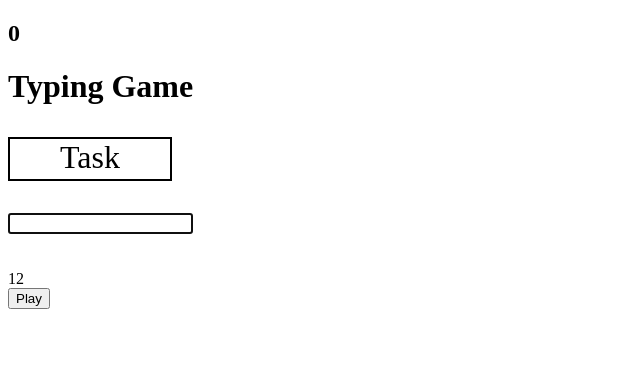
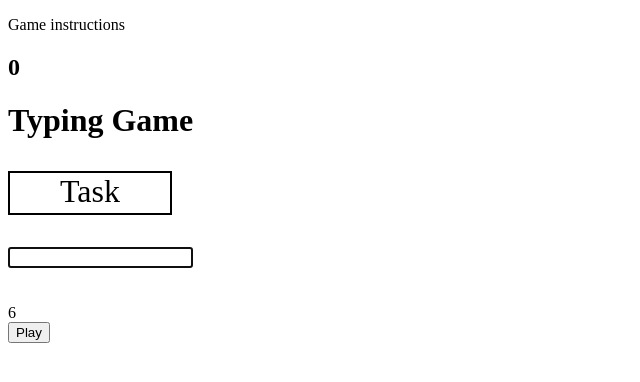
Before and after one commit to weskeiser/Typing-Game, a React (Create React App) app: page / in a window 1280 px wide. Shown: the top 382 px of the page, without its empty margins (0-640 px from the left). Built offline with nearby package versions, Linux system fonts and the light colour scheme.

Commit message:
progres backup

```diff
--- a/src/App.tsx
+++ b/src/App.tsx
@@ -1,4 +1,4 @@
-import React, { useState, useEffect, useRef } from 'react';
+import { useState, useEffect, useRef } from 'react';
 import './styles/App.css';
 
 import TextInput from './modules/TextInput/TextInput';
@@ -7,6 +7,7 @@ import ProgressDisplay from './modules/ProgressDisplay/ProgressDisplay';
 import TimerButton from './modules/TimerButton/TimerButton';
 
 import updateTask from './functions/updateTask';
+import StatusMessage from './modules/StatusMessage/StatusMessage';
 
 const characterDatabase = [1, 2, 3, 4, 5];
 
@@ -17,10 +18,11 @@ function App() {
   const [textInputValue, setTextInputValue] = useState('');
   const [textInputInactive, setTextInputInactive] = useState(false);
   const [taskLength, setTaskLength] = useState(4);
-  const [taskTimer, setTaskTimer] = useState(12);
+  const [taskTimer, setTaskTimer] = useState(6);
   const [timeRemaining, setTimeRemaining] = useState(taskTimer);
   const [intervalId, setIntervalId] = useState(0);
   const [currentlyPlaying, setCurrentlyPlaying] = useState(false);
+  const [gameStatus, setGameStatus] = useState('');
 
   // Refs
   const textInputRef = useRef();
@@ -40,22 +42,15 @@ function App() {
     }
   }, [textInputValue]);
 
-  function startCountdown() {
-    const countdown = setInterval(() => {
-      setTimeRemaining((timeRemaining) => timeRemaining - 1);
-    }, 1000);
-    setIntervalId(countdown);
-  }
-
   return (
     <>
-      <ProgressDisplay
-        progress={progress}
-        setProgress={setProgress}
-        characterDatabase={characterDatabase}
-        setTextInputValue={setTextInputValue}
-        setDisplayText={setDisplayText}
+      <StatusMessage
+        timeRemaining={timeRemaining}
+        intervalId={intervalId}
+        taskTimer={taskTimer}
+        gameStatus={gameStatus}
       />
+      <ProgressDisplay progress={progress} />
       <h1>Typing Game</h1>
       <TaskDisplay currentTask={displayText} />
       <TextInput
@@ -71,7 +66,6 @@ function App() {
         characterDatabase={characterDatabase}
         setDisplayText={setDisplayText}
         setTextInputValue={setTextInputValue}
-        TextInput={TextInput}
         textInputRef={textInputRef}
         setTextInputInactive={setTextInputInactive}
         taskLength={taskLength}
@@ -81,9 +75,10 @@ function App() {
         setTimeRemaining={setTimeRemaining}
         intervalId={intervalId}
         setIntervalId={setIntervalId}
-        startCountdown={startCountdown}
         currentlyPlaying={currentlyPlaying}
         setCurrentlyPlaying={setCurrentlyPlaying}
+        setGameStatus={setGameStatus}
+        gameStatus={gameStatus}
       />
     </>
   );
--- a/src/functions/startCountdown.tsx
+++ b/src/functions/startCountdown.tsx
@@ -1,9 +1,4 @@
-const startCountdown = (
-  setInterval,
-  setTimeRemaining,
-  timeRemaining,
-  setIntervalId
-) => {
+const startCountdown = (setTimeRemaining, setIntervalId) => {
   const countdown = setInterval(() => {
     setTimeRemaining((timeRemaining) => timeRemaining - 1);
   }, 1000);
--- a/src/modules/ProgressDisplay/ProgressDisplay.tsx
+++ b/src/modules/ProgressDisplay/ProgressDisplay.tsx
@@ -1,5 +1,5 @@
-const ProgressDisplay = (props) => {
-  return <h2>{props.progress}</h2>;
+const ProgressDisplay = ({ progress }) => {
+  return <h2>{progress}</h2>;
 };
 
 export default ProgressDisplay;
--- /dev/null
+++ b/src/modules/StatusMessage/StatusMessage.tsx
@@ -0,0 +1,17 @@
+const StatusMessage = ({
+  timeRemaining,
+  intervalId,
+  taskTimer,
+  gameStatus,
+}) => {
+  const statusHandler = () => {
+    // if (timeRemaining === taskTimer && !intervalId) {
+    //   return 'Game instructions';
+    // }
+    return gameStatus === 'Over' ? 'Results' : 'Game instructions';
+  };
+
+  return <p>{statusHandler()}</p>;
+};
+
+export default StatusMessage;
--- a/src/modules/TextInput/TextInput.tsx
+++ b/src/modules/TextInput/TextInput.tsx
@@ -1,18 +1,21 @@
 import { forwardRef } from 'react';
 
-let TextInput = (props, textInputRef) => {
+let TextInput = (
+  { setTextInputValue, textInputValue, readOnly },
+  textInputRef
+) => {
   const handleTextInput = (e) => {
-    props.setTextInputValue(e.target.value);
+    setTextInputValue(e.target.value);
   };
 
   return (
     <input
       ref={textInputRef}
       type="text"
-      value={props.textInputValue}
+      value={textInputValue}
       onInput={handleTextInput}
       autoFocus
-      readOnly={props.readOnly}
+      readOnly={readOnly}
     />
   );
 };
--- a/src/modules/TimerButton/TimerButton.tsx
+++ b/src/modules/TimerButton/TimerButton.tsx
@@ -1,65 +1,84 @@
 import { useEffect } from 'react';
+
 import generateTask from '../../functions/generateTask';
+import startCountdown from '../../functions/startCountdown';
 
-const TimerButton = (props) => {
-  // const [timeRemaining, setTimeRemaining] = useState(props.taskTimer);
-  // const [intervalId, setIntervalId] = useState(0);
-
+const TimerButton = ({
+  characterDatabase,
+  setDisplayText,
+  setTextInputValue,
+  textInputRef,
+  setTextInputInactive,
+  taskLength,
+  setProgress,
+  taskTimer,
+  timeRemaining,
+  setTimeRemaining,
+  intervalId,
+  setIntervalId,
+  currentlyPlaying,
+  setCurrentlyPlaying,
+  setGameStatus,
+  gameStatus,
+}) => {
   useEffect(() => {
     // End of game
-    if (props.intervalId && !props.timeRemaining) {
-      clearInterval(props.intervalId);
-      props.setIntervalId(0);
-      props.setTextInputInactive(true);
-      props.setDisplayText('Task');
+    if (intervalId && !timeRemaining) {
+      clearInterval(intervalId);
+      setIntervalId(0);
+      setTextInputInactive(true);
+      setDisplayText('Task');
+      // setCurrentlyPlaying(false);
+      setGameStatus('Over');
     }
-  }, [props.timeRemaining]);
+  }, [timeRemaining]);
 
-  // Button event handler to start and pause game.
   const handleClick = () => {
-    // Play and pause game.
-    if (props.timeRemaining >= 1 && props.timeRemaining < props.taskTimer) {
-      if (props.intervalId) {
-        clearInterval(props.intervalId);
-        props.setIntervalId(0);
-        props.setTextInputInactive(true);
-        props.setCurrentlyPlaying(false);
+    // - Play and pause game.
+    if (timeRemaining >= 1 && timeRemaining < taskTimer) {
+      // -- Pause
+      if (intervalId) {
+        clearInterval(intervalId);
+        setIntervalId(0);
+        setTextInputInactive(true);
+        setGameStatus('Paused');
         return;
       } else {
-        props.textInputRef.current.focus();
-        props.setTextInputInactive(false);
-        props.startCountdown();
-        props.setCurrentlyPlaying(true);
+        // -- Play
+        textInputRef.current.focus();
+        setTextInputInactive(false);
+        setGameStatus('Playing');
+        startCountdown(setTimeRemaining, setIntervalId);
       }
     }
 
     if (
-      (!props.intervalId && props.timeRemaining === 0) ||
-      props.timeRemaining === props.taskTimer
+      (!intervalId && timeRemaining === 0) ||
+      (!intervalId && timeRemaining === taskTimer)
     ) {
-      // - Set initial task and focus text input.
+      // - Set initial task.
       generateTask(
-        props.characterDatabase,
-        props.setTextInputValue,
-        props.setDisplayText,
-        props.taskLength
+        characterDatabase,
+        setTextInputValue,
+        setDisplayText,
+        taskLength
       );
-      props.setTextInputInactive(false);
-      props.textInputRef.current.focus();
-      props.setProgress(0);
-      props.setCurrentlyPlaying(true);
+      setTextInputInactive(false);
+      textInputRef.current.focus();
+      setProgress(0);
+      setGameStatus('Playing');
 
-      // - Set countdown.
-      props.setTimeRemaining(props.taskTimer);
-      props.startCountdown();
+      // - Start countdown.
+      setTimeRemaining(taskTimer);
+      startCountdown(setTimeRemaining, setIntervalId);
     }
   };
 
   return (
     <>
-      <div>{props.timeRemaining}</div>
+      <div>{timeRemaining}</div>
       <button onClick={handleClick}>
-        {props.currentlyPlaying ? 'Pause' : 'Play'}
+        {gameStatus === 'Playing' ? 'Pause' : 'Play'}
       </button>
     </>
   );
--- a/src/modules/taskDisplay/taskDisplay.tsx
+++ b/src/modules/taskDisplay/taskDisplay.tsx
@@ -1,9 +1,9 @@
 import './TaskDisplay.css';
 
-const Display = (props) => {
+const Display = ({ currentTask }) => {
   return (
     <>
-      <p className="taskDisplay">{props.currentTask}</p>
+      <p className="taskDisplay">{currentTask}</p>
     </>
   );
 };
```
